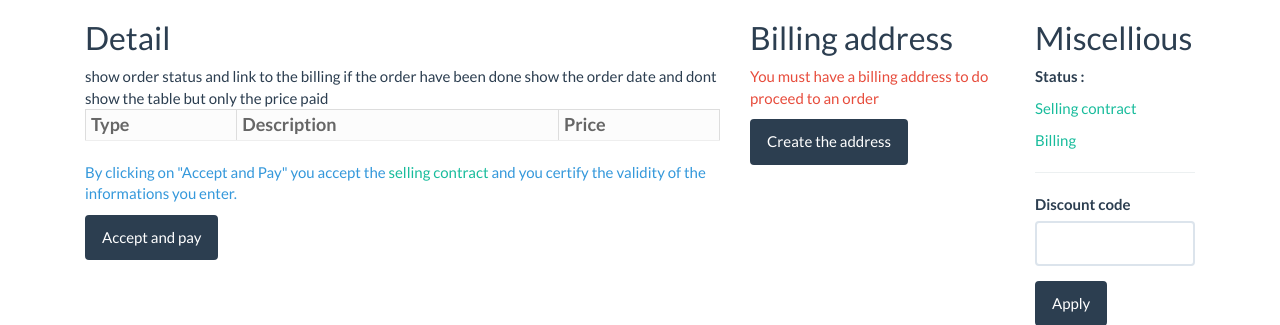
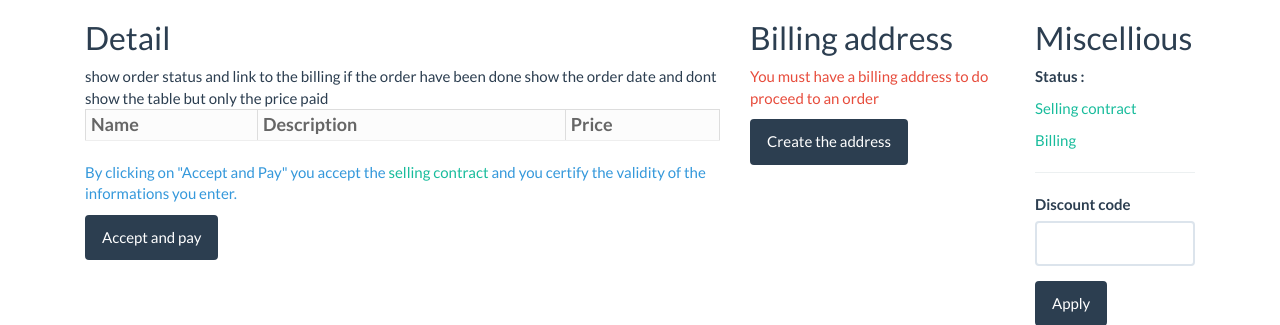
Before and after one commit to Astyan-42/skepticalscience, a Django app: template skepticalsciencewebsite/custompayment/templates/custompayment/order_detail.html in a window 1280 px wide. Shown: the part 156-481 px from the top of the page. Run offline with Django 3.2, Linux system fonts and the light colour scheme; the template is opened without the code that fills it: values that come from a table or form of the project are taken from there, others are empty; some libraries are stand-ins or nearby versions.

Commit message:
update gitignore

```diff
--- a/skepticalsciencewebsite/custompayment/templates/custompayment/order_detail.html
+++ b/skepticalsciencewebsite/custompayment/templates/custompayment/order_detail.html
@@ -22,7 +22,7 @@
                     <table class="table table-responsive paleblue">
                         <thead>
                             <tr>
-                                <th>Type</th>
+                                <th>Name</th>
                                 <th>Description</th>
                                 <th>Price</th>
                             </tr>
```
Also changed, not shown: 1 other file.
